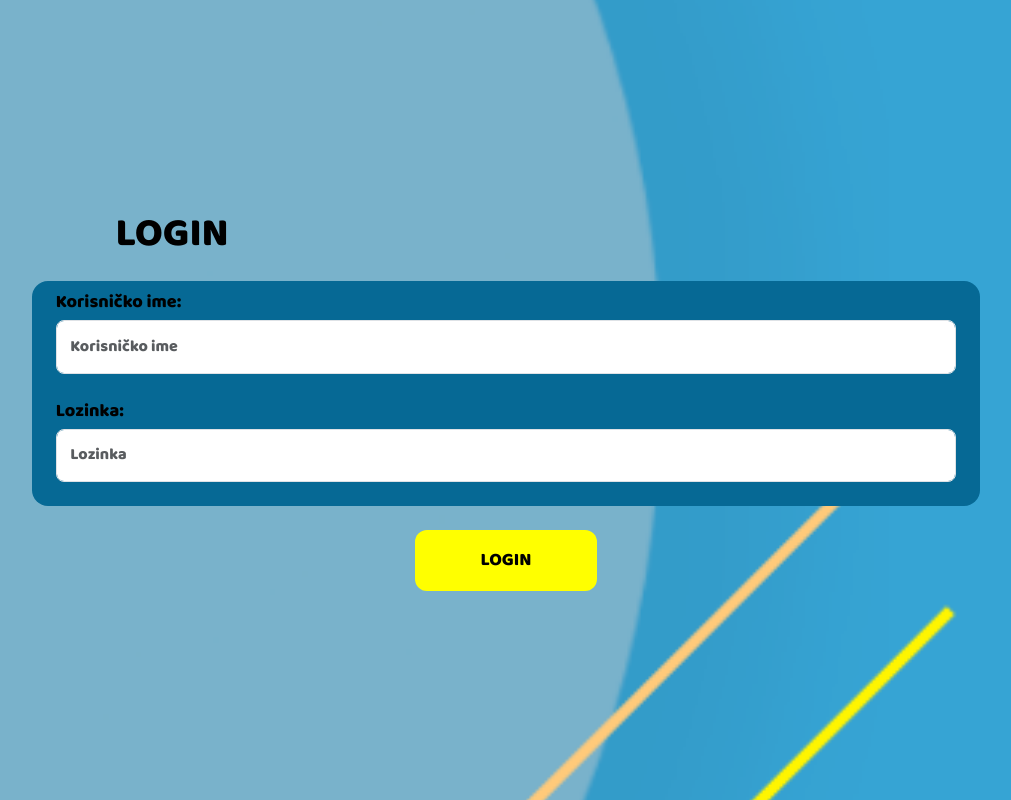
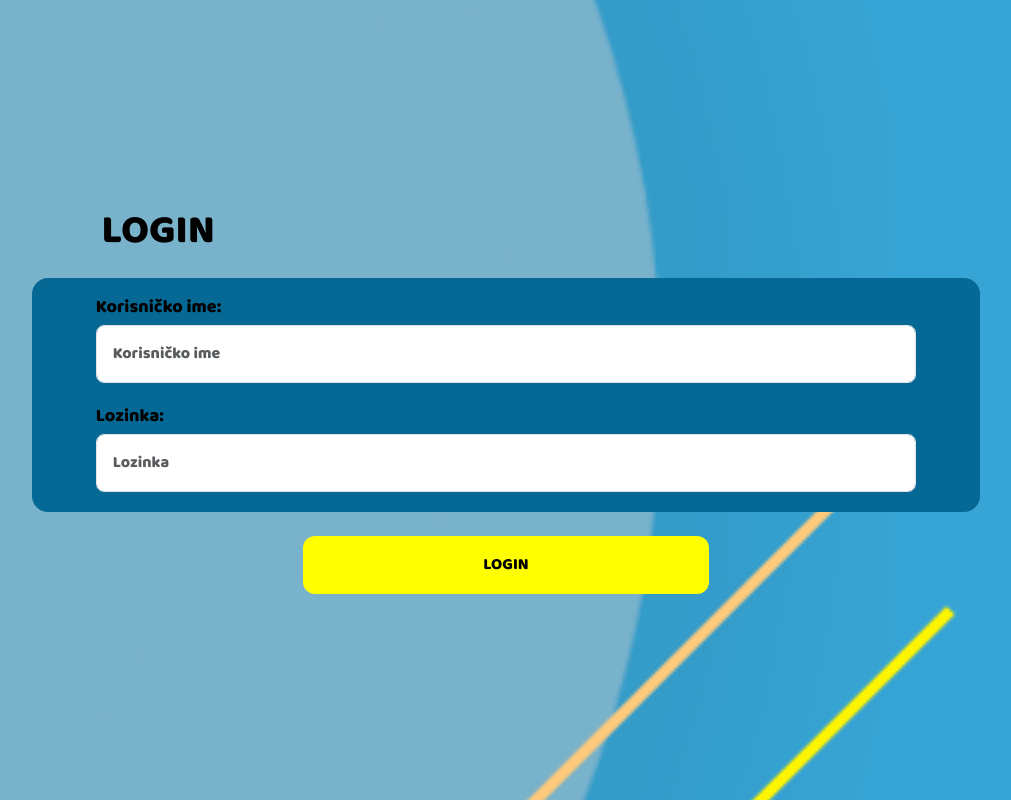
Before and after one commit to emilipuh/frontend, a Vue app: page /login in a window 1280 px wide. Shown: the whole page, without its empty margins (134-1145 px from the left). Built offline with nearby package versions, Linux system fonts and the light colour scheme.

Commit message:
Izmjene u css-u

```diff
--- a/src/App.vue
+++ b/src/App.vue
@@ -28,36 +28,29 @@ export default {
   text-align: center;
   color: #2c3e50;
 }
-
 nav {
-  padding: 2vh;
   border-top-left-radius: 2vh;
   border-top-right-radius: 2vh;
 }
-
 h5 {
   color: #ffbe53;
   font-size: 22px;
   padding-top: 3vh;
   margin: 0;
 }
-
 h6 {
   font-size: 20px;
   margin-top: 2vh;
   margin-bottom: 3vh;
 }
-
 a {
   color: black;
   text-decoration: none;
   font-size: 18px;
 }
-
 p {
   margin: 0;
 }
-
 .modal-content {
   background-color: #066995;
 }
--- a/src/views/DodavanjePrihoda.vue
+++ b/src/views/DodavanjePrihoda.vue
@@ -206,66 +206,57 @@ export default {
 <style scoped lang="scss">
 .container {
   min-height: 100dvh;
-  padding: 0px;
-  margin: 0px;
+  padding: 0vh;
+  margin: 0vh;
   display: flex;
   justify-content: space-evenly;
 }
-
 .dodajPrihod {
-  border-radius: 18px;
+  border-radius: 2vh;
   background-color: #066995;
-  margin-left: 2vh;
-  margin-right: 2vh;
+  margin-left: 4vw;
+  margin-right: 4vw;
 }
-
 .content {
   margin: 4vh;
 }
-
 .title {
   font-size: 22px;
   margin-bottom: 3vh;
   padding: 0;
 }
-
 .btn {
   color: black;
   margin-right: 2vh;
 }
-
 .btn-check:checked + .btn {
   background-color: yellow;
   border: none;
 }
-
 .buttons {
   display: flex;
   justify-content: space-evenly;
 }
 .button {
-  border-radius: 12px;
+  border-radius: 2vh;
   font-weight: bold;
   text-decoration: none;
   color: black;
   background-color: whitesmoke;
-  padding: 1.5vh 5vh;
+  padding: 1.5vh 5vw;
 }
-
 .form-control {
   margin-top: 1vh !important;
   padding: 1.5vh;
   text-align: center;
   font-size: 16px;
 }
-
 .form-label {
   display: flex;
   color: black;
-  font-size: 18px;
+  font-size: 16px;
   font-weight: bold;
 }
-
 ::placeholder {
   color: lightgrey;
 }
--- a/src/views/DodavanjeRashoda.vue
+++ b/src/views/DodavanjeRashoda.vue
@@ -318,10 +318,10 @@ export default {
   justify-content: space-evenly;
 }
 .dodajRashod {
-  border-radius: 18px;
+  border-radius: 2vh;
   background-color: #066995;
-  margin-left: 2vh;
-  margin-right: 2vh;
+  margin-left: 4vw;
+  margin-right: 4vw;
 }
 .content {
   margin: 4vh;
@@ -359,7 +359,7 @@ export default {
 .form-label {
   display: flex;
   color: black;
-  font-size: 18px;
+  font-size: 16px;
   font-weight: bold;
 }
 ::placeholder {
--- a/src/views/DodavanjeStednje.vue
+++ b/src/views/DodavanjeStednje.vue
@@ -136,7 +136,7 @@ export default {
 <style scoped lang="scss">
 .container {
   min-height: 100dvh;
-  padding: 0px;
+  padding: 0;
   display: flex;
   justify-content: space-evenly;
 }
@@ -170,7 +170,7 @@ export default {
 .form-label {
   display: flex;
   color: black;
-  font-size: 18px;
+  font-size: 16px;
   font-weight: bold;
 }
 ::placeholder {
--- a/src/views/Home.vue
+++ b/src/views/Home.vue
@@ -72,45 +72,38 @@ export default {
   justify-content: space-between;
   margin-top: 5vh;
 }
-
 #stanje {
   background-color: #066995;
-  border-radius: 15px;
-  padding: 3vh;
-  margin-left: 3vh;
-  margin-right: 3vh;
+  border-radius: 2vh;
+  padding: 4vh;
+  margin-left: 5vw;
+  margin-right: 5vw;
 }
-
 .container-view {
   display: flex;
   flex-direction: column;
   align-items: flex-start;
   margin-top: 4vh;
-  padding-left: 2vh;
+  padding-left: 6vw;
 }
-
 #stednja {
   margin-top: 5vh;
   border-radius: 1vh;
-  padding: 1vh 4vh 0vh 4vh;
+  padding: 1vh 8vw 0vh 8vw;
   background-color: #ffbe53;
 }
 .zeleno {
   color: green;
 }
-
 .pozitivno {
   color: yellowgreen;
 }
-
 .negativno {
   color: red;
 }
-
 .nula {
   color: rgb(49, 49, 49);
 }
-
 .modal-backdrop {
   z-index: 1000;
 }
--- a/src/views/Login.vue
+++ b/src/views/Login.vue
@@ -79,12 +79,11 @@ export default {
   justify-content: center;
   align-items: center;
 }
-
 h1 {
   color: black;
   margin-bottom: 3vh;
   align-self: start;
-  margin-left: 10vh;
+  margin-left: 12vw;
 }
 .content {
   background-color: #066995;
@@ -96,43 +95,31 @@ h1 {
   align-items: center;
   justify-content: center;
 }
-
 label {
   margin-bottom: 0.5vh;
-}
-
-h1 {
-  color: black;
-  margin-bottom: 3vh;
-  align-self: start;
-  margin-left: 15%;
 }
 .username,
 .password {
   text-align: start;
   font-size: 18px;
-  margin: 1vh 3vh 3vh 3vh;
+  margin: 2vh 5vw 2.5vh 5vw;
 }
-
 form {
   width: 100%;
 }
-
 .form-control {
   border-radius: 1vh;
-  padding: 1.7vh;
+  padding: 2vh;
 }
-
 .btn {
   background-color: yellow;
   color: black;
-  font-size: 18px;
-  padding: 2vh 8vh;
+  font-size: 16px;
+  padding: 2vh 14vw;
   border-radius: 1.5vh;
 }
-
 .error-message {
-  margin: 1vh 0.5vh;
+  margin-bottom: 1vh;
   font-size: 14px;
   color: rgb(223, 223, 0);
 }
--- a/src/views/Pocetna.vue
+++ b/src/views/Pocetna.vue
@@ -38,45 +38,41 @@ export default {
 .container {
   display: flex;
   flex-direction: column;
-  justify-content: flex-start;
   align-items: center;
-  min-height: 100dvh;
+  max-height: 100dvh;
 }
-
 .title {
   margin-top: 10vh;
   transition: margin-top 1s;
   font-size: 40px;
   color: #ffbe53;
 }
-
 .centered {
-  margin-top: 40vh;
+  margin-top: 80%;
 }
-
 .buttons {
   margin-top: 65vh;
   width: 90%;
   display: flex;
   justify-content: space-between;
 }
-
 .btn-login, .btn-signup {
   border-radius: 1vh;
   border: none;
+  color: black;
   background-color: rgb(223, 223, 19);
-  padding: 2vh 3vh;
   font-size: 18px;
 }
 .btn-login {
-  padding: 0px 5vh;
+  padding: 4% 14%;
 }
-
+.btn-signup {
+  padding: 4% 8%;
+}
 .fade-in-enter-active,
 .fade-in-leave-active {
   transition: opacity 2s;
 }
-
 .fade-in-enter-from,
 .fade-in-leave-to {
   opacity: 0;
--- a/src/views/SignUp.vue
+++ b/src/views/SignUp.vue
@@ -163,7 +163,6 @@ export default {
   justify-content: center;
   align-items: center;
 }
-
 .content {
   background-color: #066995;
   border-radius: 2vh;
@@ -174,48 +173,40 @@ export default {
   align-items: center;
   justify-content: center;
 }
-
 h1 {
   color: black;
   margin-bottom: 3vh;
   align-self: start;
-  margin-left: 15%;
+  margin-left: 12vw;
 }
 label {
   margin-bottom: 0.5vh;
 }
-
 .username,
 .email,
 .password,
 .repeatPass {
   text-align: start;
   font-size: 18px;
-  margin: 1vh 3vh 0vh 3vh;
+  margin: 2vh 5vw 2.5vh 5vw;
 }
-
-.repeatPass {
-  margin-bottom: 2vh;
-}
-
 form {
   width: 100%;
 }
-
 .form-control {
   border-radius: 1vh;
-  padding: 1.7vh;
+  padding: 2vh;
+  margin-bottom: 0.5vh;
 }
-
 .btn {
   background-color: yellow;
   color: black;
-  font-size: 18px;
-  padding: 2vh 8vh;
+  font-size: 16px;
+  padding: 2vh 14vw;
   border-radius: 1.5vh;
 }
 .error-message {
-  margin: 1vh 0.5vh;
+  margin-bottom: 1vh;
   font-size: 14px;
   color: rgb(223, 223, 0);
 }
--- a/src/views/UrediKorisnika.vue
+++ b/src/views/UrediKorisnika.vue
@@ -236,14 +236,14 @@ export default {
 .content {
   background-color: #066995;
   border-radius: 2vh;
-  padding: 4vh 0vh 6vh 0vh;
+  padding: 4vh 0vw 6vh 0vw;
   width: 90%;
-  margin: 3vh 0vh 6vh 0vh;
+  margin: 3vh 0vw 6vh 0vw;
 }
 h3 {
   color: black;
   align-self: start;
-  margin-left: 10%;
+  margin-left: 10vw;
 }
 label {
   margin-bottom: 0.5vh;
@@ -255,10 +255,10 @@ label {
 .repeatPass {
   text-align: start;
   font-size: 18px;
-  margin: 1vh 3vh 0vh 3vh;
+  margin: 1vh 6vw 0vh 6vw;
 }
 .oldPass {
-  margin: 6vh 3vh 0vh 3vh;
+  margin: 6vh 6vw 0vh 6vw;
 }
 form {
   width: 100%;
@@ -272,7 +272,7 @@ form {
   color: black;
   display: flex;
   justify-content: flex-start;
-  margin-left: 3vh;
+  margin-left: 6vw;
   margin-top: 4vh;
   font-size: 16px;
 }
@@ -282,7 +282,7 @@ form {
   justify-content: space-evenly;
 }
 .error-message {
-  margin: 1vh 0.5vh;
+  margin: 1vh 0.5vw;
   font-size: 14px;
   color: rgb(223, 223, 0);
 }
```
